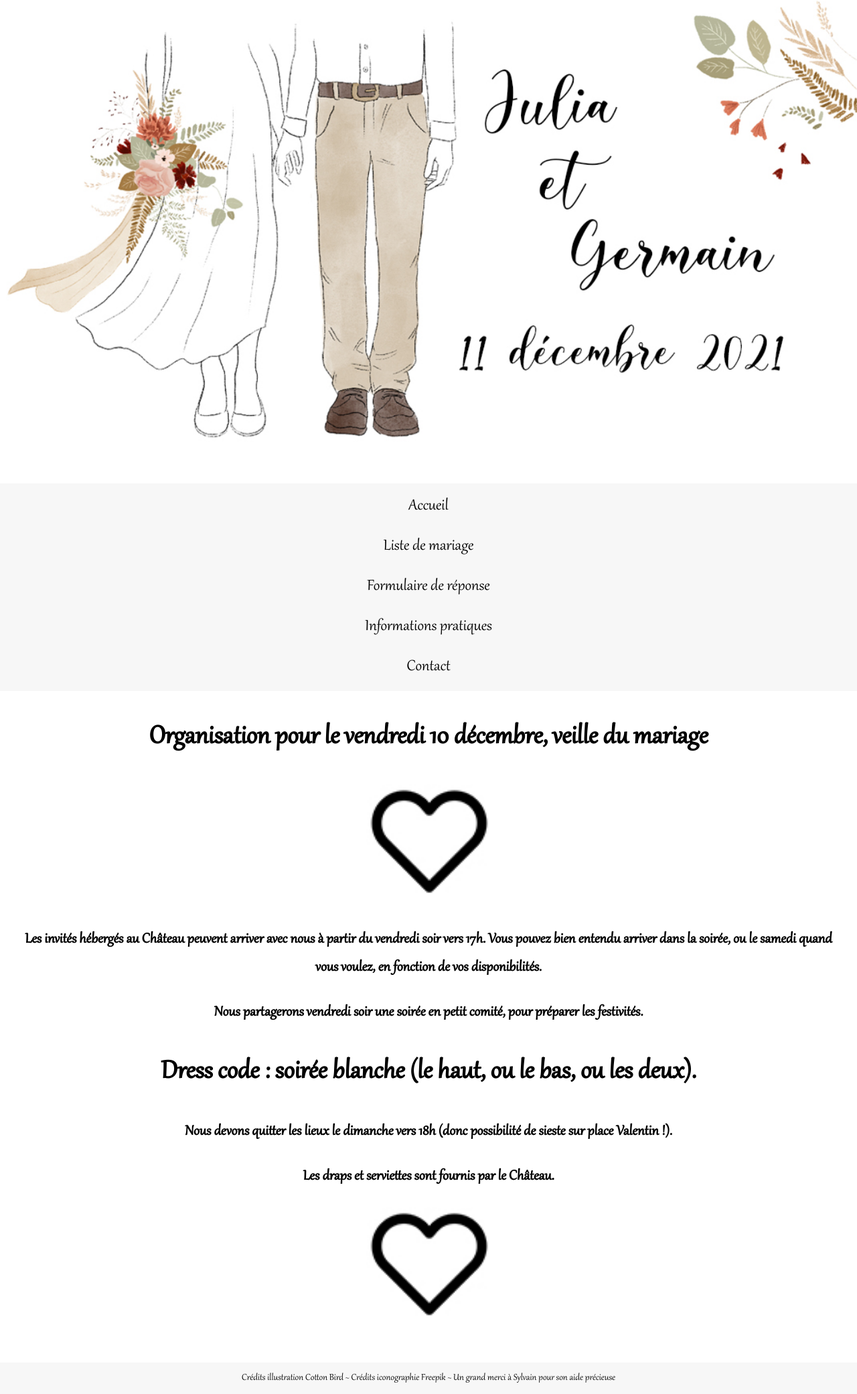
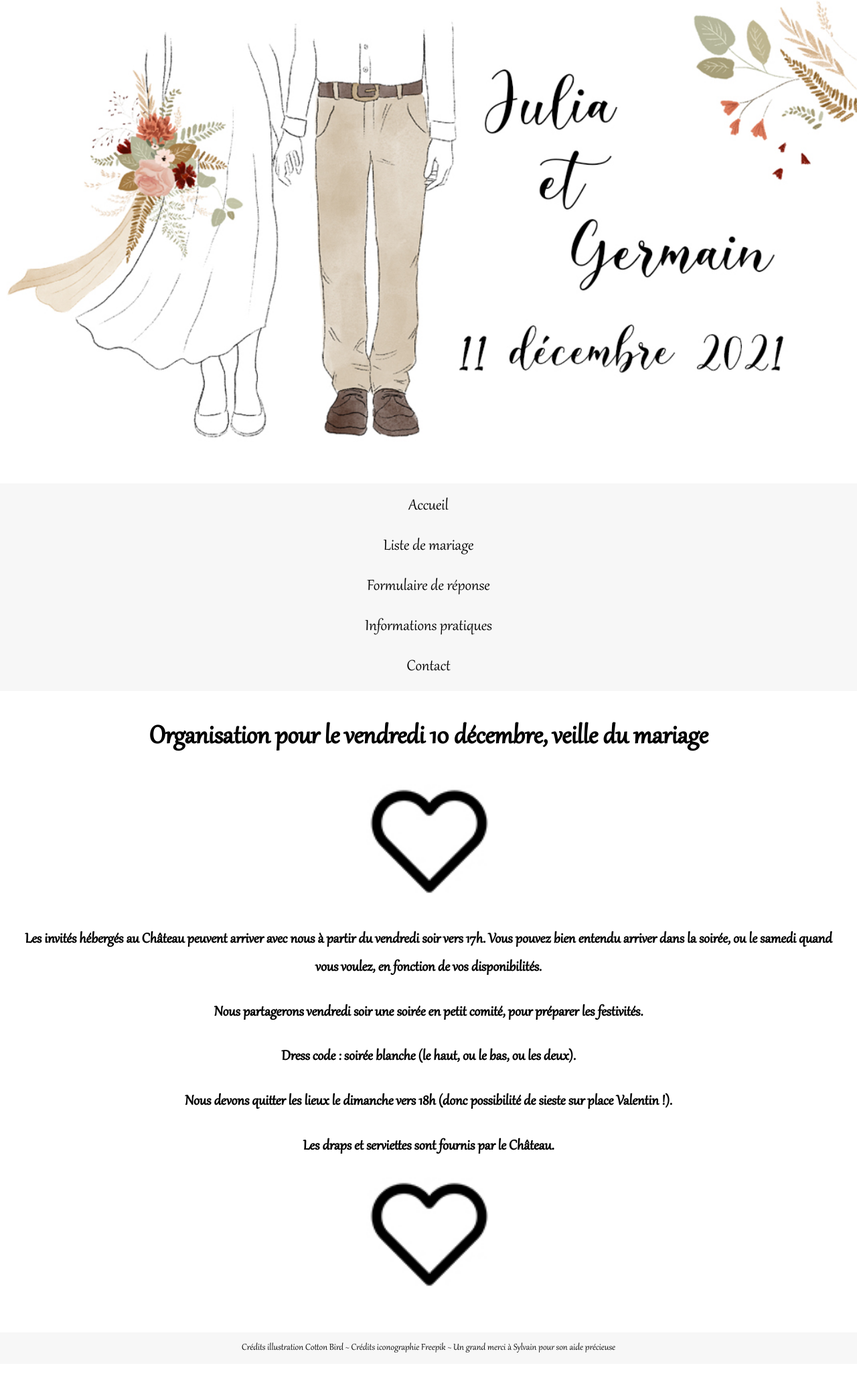
Before and after one commit to Germinal-A/Site-du-Mariage-de-Julia-et-Germain, a Jekyll site: the page built from vendredi.md, in a window 1280 px wide. Shown: the whole page at 67% size. Built offline with Jekyll 4.4.1, drawn with Linux system fonts in a browser that asks for light colours; our own code applies the rules of GitHub Pages for plain Markdown files; after the commit the page ends 2037 px from its top, so only the background shows below that.

```diff
--- a/vendredi.md
+++ b/vendredi.md
@@ -14,7 +14,7 @@ Les invités hébergés au Château peuvent arriver avec nous à partir du vendr
 
 Nous partagerons vendredi soir une soirée en petit comité, pour préparer les festivités.
 
-# Dress code : soirée blanche (le haut, ou le bas, ou les deux).
+Dress code : soirée blanche (le haut, ou le bas, ou les deux).
 
 Nous devons quitter les lieux le dimanche vers 18h (donc possibilité de sieste sur place Valentin !).
 
```
